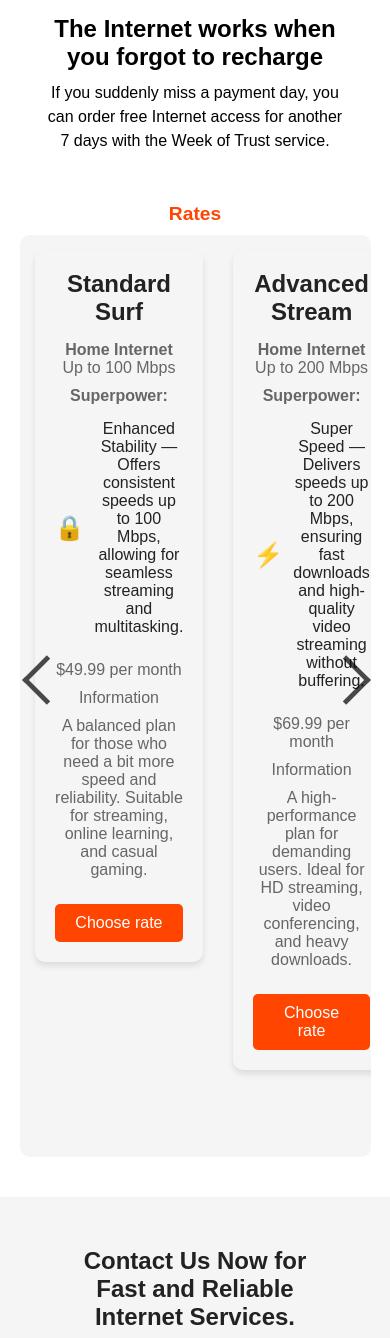
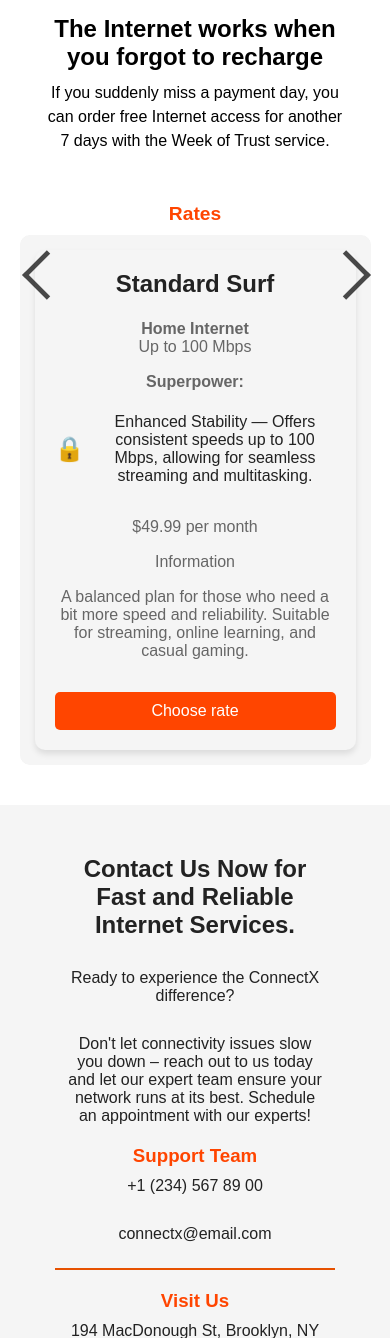
Before and after one commit to Massonus/ConnectX, a Flask app: page /rate/ in a window 390 px wide. Shown: the part 1229-2567 px from the top of the page. Run offline with Flask 3, Linux system fonts and the light colour scheme; data comes from the database, SQL or seed files in the repository; parts of the project's set-up code (start-up, migrations or seed data) failed here and were passed over; some libraries are stand-ins or nearby versions.

Commit message:
add new updates in code

```diff
--- a/application/static/css/rates/rates.css
+++ b/application/static/css/rates/rates.css
@@ -274,7 +274,10 @@
 
 @media (max-width: 768px) {
     .slide {
-        width: 100%;
+        flex: 0 0 100%;
+    }
+    #controls {
+        top: 10px;
     }
 }
 
```
